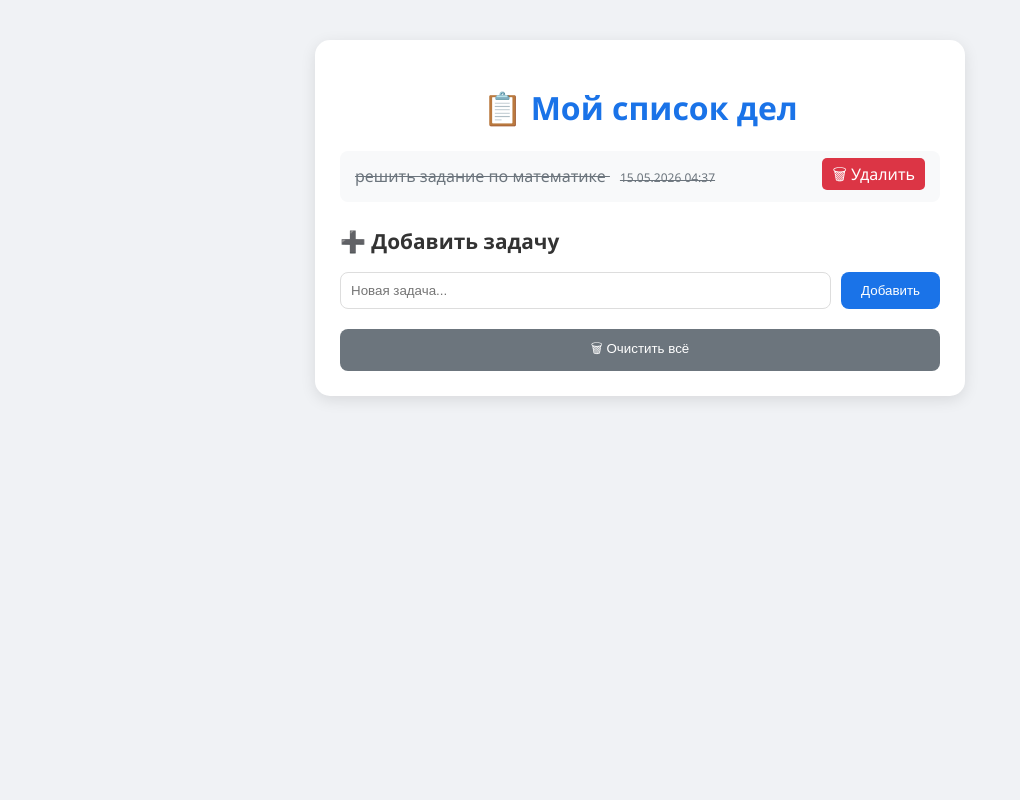
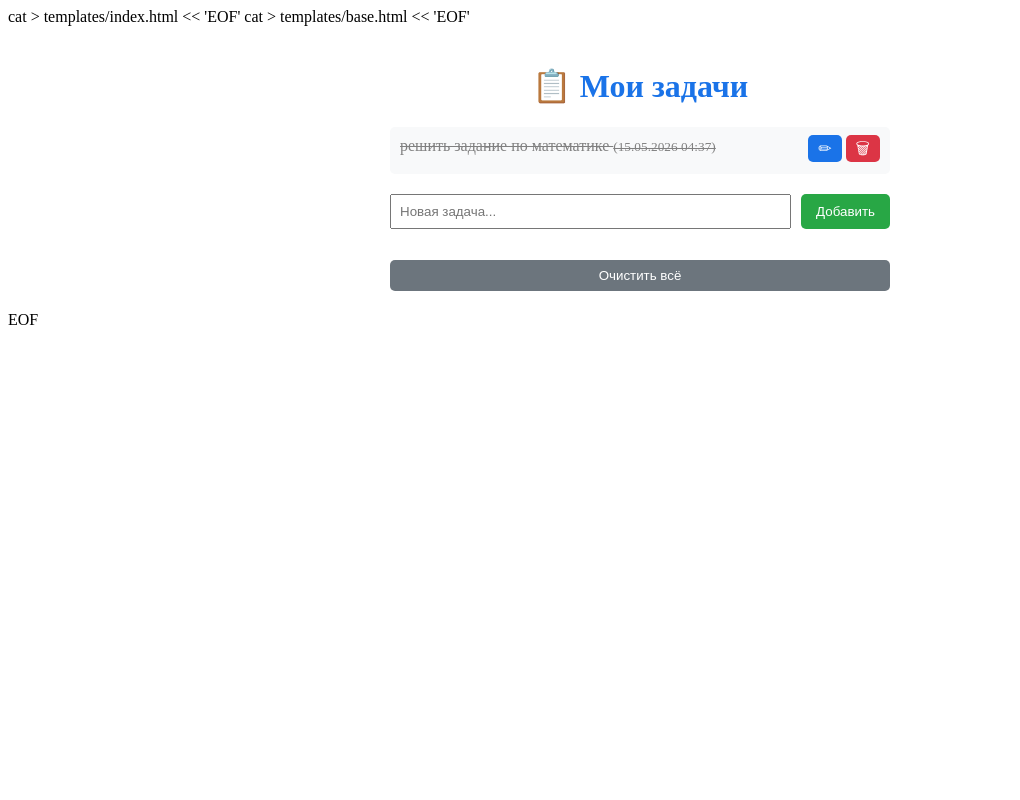
Before and after one commit to soffaad/python_OOP_is31, a Flask app: page / in a window 1280 px wide. Shown: the whole page, without its empty margins (0-1020 px from the left). Run offline with Flask 3, Linux system fonts and the light colour scheme; parts of the project's set-up code (start-up, migrations or seed data) failed here and were passed over.

Commit message:
feat: add edit functionality to todo app (practice 26+27)

```diff
--- a/todo_app/app.py
+++ b/todo_app/app.py
@@ -1,19 +1,20 @@
-from flask import Flask, render_template, request, redirect
+cat > app.py << 'EOF'
+from flask import Flask, render_template, request, redirect, url_for
 import json
 import os
 from datetime import datetime
 
 app = Flask(__name__)
-FILE_NAME = 'tasks.json'
+DATA_FILE = 'tasks.json'
 
 def load_tasks():
-    if os.path.exists(FILE_NAME):
-        with open(FILE_NAME, 'r', encoding='utf-8') as f:
+    if os.path.exists(DATA_FILE):
+        with open(DATA_FILE, 'r', encoding='utf-8') as f:
             return json.load(f)
     return []
 
 def save_tasks(tasks):
-    with open(FILE_NAME, 'w', encoding='utf-8') as f:
+    with open(DATA_FILE, 'w', encoding='utf-8') as f:
         json.dump(tasks, f, ensure_ascii=False, indent=2)
 
 tasks = load_tasks()
@@ -26,7 +27,9 @@
 def add_task():
     new_task = request.form['task']
     if new_task:
+        task_id = max([t['id'] for t in tasks], default=0) + 1
         task_item = {
+            'id': task_id,
             'text': new_task,
             'date': datetime.now().strftime('%d.%m.%Y %H:%M'),
             'completed': False
@@ -35,25 +38,39 @@
         save_tasks(tasks)
     return redirect('/')
 
+@app.route('/edit/<int:task_id>', methods=['GET', 'POST'])
+def edit_task(task_id):
+    task = next((t for t in tasks if t['id'] == task_id), None)
+    if not task:
+        return "Задача не найдена", 404
+    if request.method == 'POST':
+        task['text'] = request.form['text']
+        save_tasks(tasks)
+        return redirect('/')
+    return render_template('edit.html', task=task)
+
 @app.route('/delete/<int:task_id>')
 def delete_task(task_id):
-    if 0 <= task_id < len(tasks):
-        tasks.pop(task_id)
+    global tasks
+    tasks = [t for t in tasks if t['id'] != task_id]
+    save_tasks(tasks)
+    return redirect('/')
+
+@app.route('/complete/<int:task_id>')
+def complete_task(task_id):
+    task = next((t for t in tasks if t['id'] == task_id), None)
+    if task:
+        task['completed'] = True
         save_tasks(tasks)
     return redirect('/')
 
 @app.route('/clear')
 def clear_all():
-    tasks.clear()
+    global tasks
+    tasks = []
     save_tasks(tasks)
-    return redirect('/')
-
-@app.route('/complete/<int:task_id>')
-def complete_task(task_id):
-    if 0 <= task_id < len(tasks):
-        tasks[task_id]['completed'] = True
-        save_tasks(tasks)
     return redirect('/')
 
 if __name__ == '__main__':
     app.run(debug=True)
+EOF
--- /dev/null
+++ b/todo_app/static/style.css
@@ -0,0 +1,39 @@
+mkdir -p static
+cat > static/style.css << 'EOF'
+body {
+    font-family: Arial, sans-serif;
+    background: #f0f2f5;
+    margin: 0;
+    padding: 20px;
+}
+.container {
+    max-width: 500px;
+    margin: auto;
+    background: white;
+    padding: 20px;
+    border-radius: 10px;
+}
+h1 { color: #1a73e8; text-align: center; }
+ul { list-style: none; padding: 0; }
+li {
+    background: #f8f9fa;
+    margin: 10px 0;
+    padding: 10px;
+    border-radius: 5px;
+    display: flex;
+    justify-content: space-between;
+}
+.completed { text-decoration: line-through; color: gray; }
+.btn {
+    background: #1a73e8;
+    color: white;
+    padding: 5px 10px;
+    text-decoration: none;
+    border-radius: 5px;
+}
+.btn-del { background: #dc3545; }
+form { display: flex; gap: 10px; margin-top: 20px; }
+input { flex: 1; padding: 8px; }
+button { background: #28a745; color: white; border: none; padding: 8px 15px; border-radius: 5px; }
+.clear-btn { background: #6c757d; width: 100%; margin-top: 15px; }
+EOF
--- /dev/null
+++ b/todo_app/templates/base.html
@@ -0,0 +1,14 @@
+cat > templates/base.html << 'EOF'
+<!DOCTYPE html>
+<html>
+<head>
+    <title>Todo App</title>
+    <link rel="stylesheet" href="{{ url_for('static', filename='style.css') }}">
+</head>
+<body>
+    <div class="container">
+        {% block content %}{% endblock %}
+    </div>
+</body>
+</html>
+EOF
--- a/todo_app/templates/index.html
+++ b/todo_app/templates/index.html
@@ -1,81 +1,33 @@
-<!DOCTYPE html>
-<html>
-<head>
-    <title>Список дел</title>
-    <style>
-        body {
-            font-family: 'Segoe UI', Arial, sans-serif;
-            background-color: #f0f2f5;
-            margin: 0;
-            padding: 40px;
-        }
-        .container {
-            max-width: 600px;
-            margin: 0 auto;
-            background: white;
-            border-radius: 15px;
-            padding: 25px;
-            box-shadow: 0 4px 15px rgba(0,0,0,0.1);
-        }
-        h1 { color: #1a73e8; text-align: center; }
-        h2 { color: #333; font-size: 1.3em; margin-top: 25px; }
-        ul { list-style: none; padding: 0; }
-        li {
-            background: #f8f9fa;
-            margin: 10px 0;
-            padding: 12px 15px;
-            border-radius: 8px;
-            display: flex;
-            justify-content: space-between;
-            align-items: center;
-        }
-        .task-text.completed {
-            text-decoration: line-through;
-            color: #6c757d;
-        }
-        .task-date { font-size: 0.75em; color: #6c757d; margin-left: 10px; }
-        .btn-complete { background: #28a745; color: white; padding: 5px 10px; border-radius: 5px; text-decoration: none; }
-        .btn-delete { background: #dc3545; color: white; padding: 5px 10px; border-radius: 5px; text-decoration: none; }
-        form { display: flex; gap: 10px; margin-top: 15px; }
-        input { flex-grow: 1; padding: 10px; border-radius: 8px; border: 1px solid #ddd; }
-        button { background: #1a73e8; color: white; border: none; padding: 10px 20px; border-radius: 8px; cursor: pointer; }
-        .clear-btn { background: #6c757d; width: 100%; margin-top: 20px; }
-    </style>
-</head>
-<body>
-    <div class="container">
-        <h1>📋 Мой список дел</h1>
-
+cat > templates/index.html << 'EOF'
+{% extends "base.html" %}
+{% block content %}
+<h1>📋 Мои задачи</h1>
 {% if tasks %}
     <ul>
         {% for task in tasks %}
             <li>
-                        <div class="task-text {% if task.completed %}completed{% endif %}">
-                            {{ task.text }}
-                            <span class="task-date">{{ task.date }}</span>
-                        </div>
-                        <div>
+                <span class="{% if task.completed %}completed{% endif %}">
+                    {{ task.text }} <small>({{ task.date }})</small>
+                </span>
+                <span>
                     {% if not task.completed %}
-                                <a href="/complete/{{ loop.index0 }}" class="btn-complete">✓ Готово</a>
+                        <a href="/complete/{{ task.id }}" class="btn">✓</a>
                     {% endif %}
-                            <a href="/delete/{{ loop.index0 }}" class="btn-delete">🗑 Удалить</a>
-                        </div>
+                    <a href="/edit/{{ task.id }}" class="btn">✏</a>
+                    <a href="/delete/{{ task.id }}" class="btn btn-del">🗑</a>
+                </span>
             </li>
         {% endfor %}
     </ul>
 {% else %}
-            <p style="text-align:center; color:gray;">🎉 Нет задач! Добавьте новую.</p>
+    <p>Нет задач. Добавьте новую!</p>
 {% endif %}
-
-        <h2>➕ Добавить задачу</h2>
 <form method="POST" action="/add">
     <input type="text" name="task" placeholder="Новая задача..." required>
     <button type="submit">Добавить</button>
 </form>
-
 {% if tasks %}
-            <a href="/clear"><button class="clear-btn">🗑 Очистить всё</button></a>
+    <a href="/clear"><button class="clear-btn">Очистить всё</button></a>
 {% endif %}
-    </div>
-</body>
-</html>
+{% endblock %}
+EOF
```
Also changed, not shown: todo_app/templates/edit.html (added, +12 -0 lines). Lines whose indentation alone changed are shown as unchanged.
